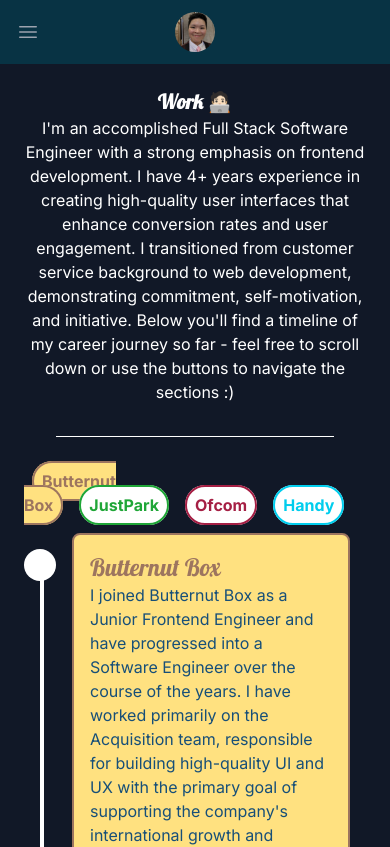
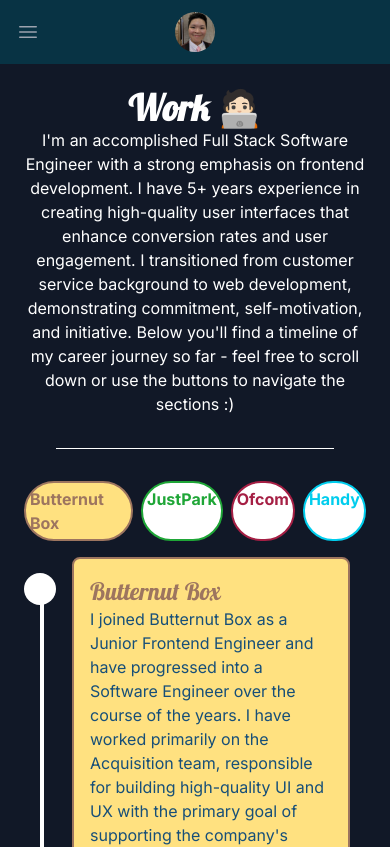
Before and after one commit to WinSanPang/winsanpang, a Next.js app: page /work in a window 390 px wide. Shown: the top 847 px of the page. Built offline with nearby package versions, Linux system fonts and the light colour scheme.

Commit message:
Some mobile tweaks and adding contact page

```diff
--- a/app/skills/page.tsx
+++ b/app/skills/page.tsx
@@ -9,6 +9,12 @@
         subtitle="Here you can see my current skillset in the form of a mindmap, broken down into Programming Languages, General and Creative"
       />
       <Mindmap />
+      <p className="text-center text-gray-500 mt-4 text-xs">
+        Vectors and icons by{" "}
+        <a href="https://www.svgrepo.com" target="_blank">
+          SVG Repo
+        </a>
+      </p>
     </div>
   )
 }
--- a/app/ui/components/hero.tsx
+++ b/app/ui/components/hero.tsx
@@ -9,7 +9,7 @@
   return (
     <div className="text-center">
       <h1
-        className={`${lobster.className} text-xl text-white md:text-6xl md:leading-normal`}
+        className={`${lobster.className} text-4xl text-white md:text-6xl md:leading-normal`}
       >
         <strong>{title}</strong>
       </h1>
--- a/app/ui/components/mindmap/mindmap.tsx
+++ b/app/ui/components/mindmap/mindmap.tsx
@@ -8,7 +8,6 @@
   return (
     <div className="relative">
       <div className="relative w-full h-[600px] mb-36">
-        {/* Brain SVG icon from SVG Repo at https://www.svgrepo.com/svg/441585/brain */}
         <Image
           src="/icons/brain.svg"
           alt="An illustration icon of a brain's side profile"
@@ -38,7 +37,6 @@
       </div>
       <div className="border-b border-white mb-8 mx-28" />
       <div className="relative w-full h-[600px] mb-4">
-        {/* Brain SVG icon from SVG Repo at https://www.svgrepo.com/svg/441585/brain */}
         <Image
           src="/icons/brain.svg"
           alt="An illustration icon of a brain's side profile"
@@ -68,7 +66,6 @@
       </div>
       <div className="border-b border-white mb-8 mx-28" />
       <div className="relative w-full h-[600px] mb-4">
-        {/* Brain SVG icon from SVG Repo at https://www.svgrepo.com/svg/441585/brain */}
         <Image
           src="/icons/brain.svg"
           alt="An illustration icon of a brain's side profile"
--- a/app/ui/components/polaroid.tsx
+++ b/app/ui/components/polaroid.tsx
@@ -8,7 +8,7 @@
 
 export default function Polaroid({ img, alt, caption }: Props) {
   return (
-    <div className="bg-white relative w-[300px] h-[360px] rounded-lg p-4 shadow-lg border border-black">
+    <div className="bg-white relative w-[300px] h-[360px] rounded-lg p-4 shadow-lg border border-black mb-4 md:mb-0">
       <Image
         className="absolute top-0 left-0 p-4"
         src={img}
--- a/app/ui/components/timeline/data.ts
+++ b/app/ui/components/timeline/data.ts
@@ -102,7 +102,7 @@
       title: "text-butternut-brown",
       text: "text-butternut-blue",
     },
-    height: "h-[1500px]",
+    height: "h-[4100px] md:h-[1500px]",
   },
   {
     id: "justpark",
@@ -261,7 +261,7 @@
       title: "text-justpark",
       text: "text-black",
     },
-    height: "h-[2200px]",
+    height: "h-[5400px] md:h-[2200px]",
   },
   {
     id: "ofcom",
@@ -306,7 +306,7 @@
       title: "text-ofcom-red",
       text: "text-ofcom-blue",
     },
-    height: "h-[550px]",
+    height: "h-[1280px] md:h-[550px]",
   },
   {
     id: "handy",
--- a/app/ui/components/timeline/timeline.tsx
+++ b/app/ui/components/timeline/timeline.tsx
@@ -6,12 +6,12 @@
 export default function Timeline() {
   return (
     <div>
-      <div className="md:flex justify-center gap-2">
+      <div className="flex justify-center gap-2">
         {workData.map(({ id, companyName, colours }) => (
           <a
             key={id}
             href={`#${id}`}
-            className={`${colours.background} rounded-full p-2 m-2 border-2 ${colours.border}`}
+            className={`${colours.background} rounded-full p-1 md:p-2 md:m-2 border-2 ${colours.border}`}
           >
             <strong>
               <span className={colours.title}>{companyName}</span>
--- a/app/work/page.tsx
+++ b/app/work/page.tsx
@@ -6,7 +6,7 @@
     <div>
       <Hero
         title="Work 🧑🏻‍💻"
-        subtitle="I'm an accomplished Full Stack Software Engineer with a strong emphasis on frontend development. I have 4+ years experience in creating high-quality user interfaces that enhance conversion rates and user engagement.
+        subtitle="I'm an accomplished Full Stack Software Engineer with a strong emphasis on frontend development. I have 5+ years experience in creating high-quality user interfaces that enhance conversion rates and user engagement.
 I transitioned from customer service background to web development, demonstrating commitment, self-motivation, and initiative. Below you'll find a timeline of my career journey so far - feel free to scroll down or use the buttons to navigate the sections :)"
       />
       <Timeline />
```
Also changed, not shown: 1 other file (tests, documents, lock files or other folders).
